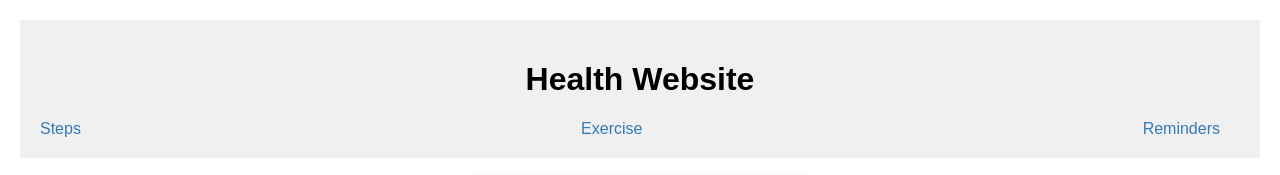
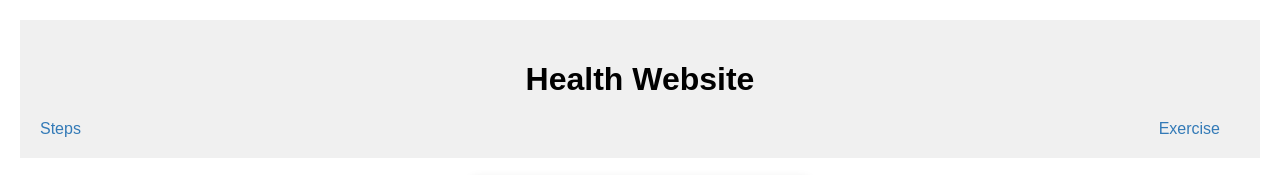
Before and after one commit to vinay3103/steps, a plain HTML site: page index.html in a window 1280 px wide. Shown: the top 175 px of the page. Drawn offline with Linux system fonts and the light colour scheme.

Commit message:
Update index.html

```diff
--- a/index.html
+++ b/index.html
@@ -14,7 +14,7 @@
             <ul>
                 <li><a href="#steps">Steps</a></li>
                 <li><a href="#exercise">Exercise</a></li>
-                <li><a href="#reminders">Reminders</a></li>
+
             </ul>
         </nav>
     </header>
```
